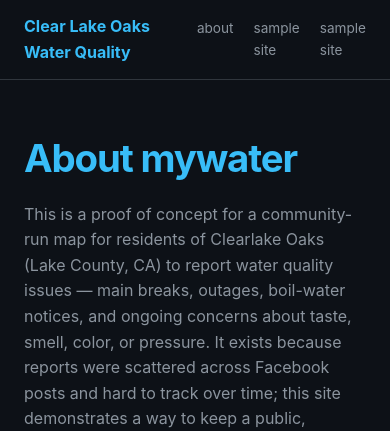
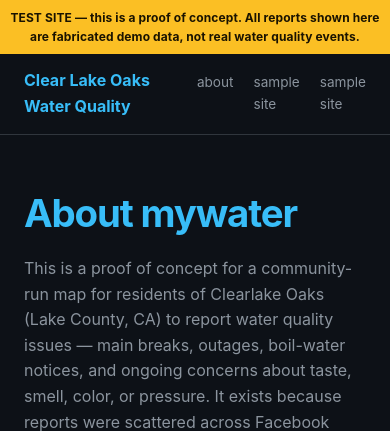
Before and after one commit to RichGibson/mywater, a FastAPI app: page /about in a window 390 px wide. Shown: the top 431 px of the page. Run offline with FastAPI, Linux system fonts and the light colour scheme; parts of the project's set-up code (start-up, migrations or seed data) failed here and were passed over.

Commit message:
Add persistent test-data banner across every page
The About page already disclosed this is a proof of concept with
fabricated data, but nothing said so on the map page itself, where
visitors would actually be looking at or submitting fake reports.

Co-Authored-By: Claude Sonnet 5 <noreply@anthropic.com>
Claude-Session: https://claude.ai/code/session_01EQE2LqV8dkwoC6sHegbPqi

```diff
--- a/static/style.css
+++ b/static/style.css
@@ -19,6 +19,23 @@ body {
 
 a { color: var(--accent); text-decoration: none; }
 a:hover { text-decoration: underline; }
+
+#test-banner {
+  background: #fbbf24;
+  color: #1a1300;
+  font-weight: 700;
+  text-align: center;
+  padding: 10px 16px;
+  font-size: 0.9rem;
+  letter-spacing: 0.01em;
+}
+
+@media (max-width: 600px) {
+  #test-banner {
+    font-size: 0.75rem;
+    padding: 8px 10px;
+  }
+}
 
 nav {
   border-bottom: 1px solid var(--border);
@@ -95,6 +112,7 @@ body.map-page {
   overflow: hidden;
 }
 
+body.map-page #test-banner,
 body.map-page nav,
 body.map-page footer {
   flex: 0 0 auto;
--- a/templates/base.html
+++ b/templates/base.html
@@ -8,6 +8,10 @@
   {% block head %}{% endblock %}
 </head>
 <body class="{% block body_class %}{% endblock %}">
+
+  <div id="test-banner">
+    TEST SITE — this is a proof of concept. All reports shown here are fabricated demo data, not real water quality events.
+  </div>
 
   <nav>
     <span class="site-name"><a href="/">Clear Lake Oaks Water Quality</a></span>
```
